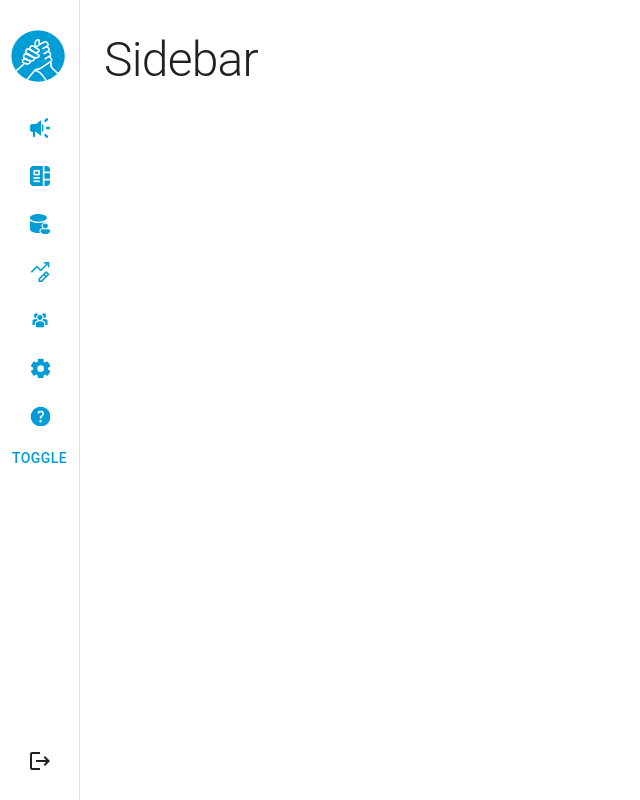
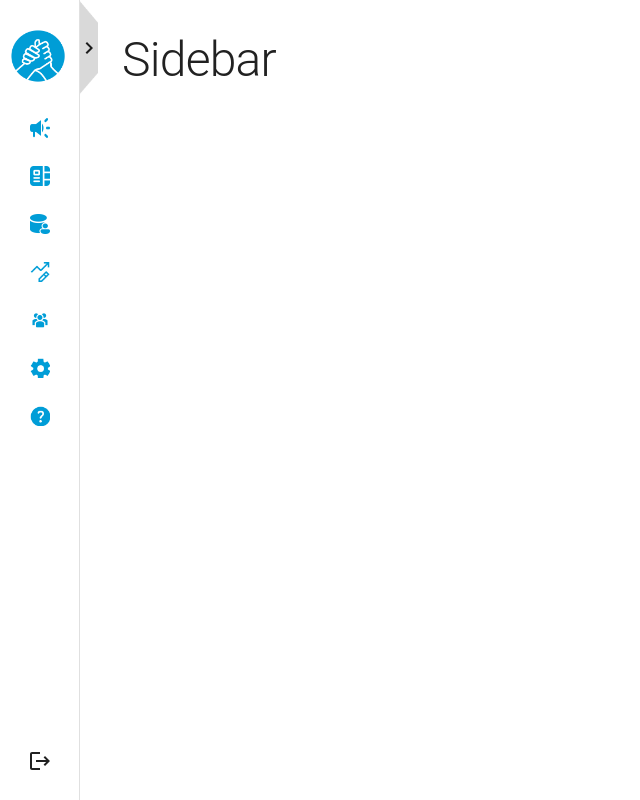
Before and after one commit to dsc-project-mr/mr-fe-internal, a Next.js app: page /sidebar in a window 1280 px wide. Shown: the whole page, without its empty margins (0-640 px from the left). Built offline with nearby package versions, Linux system fonts and the light colour scheme.

Commit message:
feat: Add Toggle button for sidebar

```diff
--- a/components/Sidebar/HeaderTab.tsx
+++ b/components/Sidebar/HeaderTab.tsx
@@ -39,7 +39,7 @@ const HeaderTab = ({
     <>
       <ListItem key={headerData.title} disablePadding>
         <Accordion
-          expanded={expanded}
+          expanded={isSidebarOpen && expanded}
           // Disable routing if header has subheaders
           onClick={() => !hasSubheaders && router.push(headerData.route)}
           onChange={() => {
--- a/components/Sidebar/index.tsx
+++ b/components/Sidebar/index.tsx
@@ -14,7 +14,9 @@ import { sidebarData } from 'constants/sidebarData'
 import LogoutIcon from '@mui/icons-material/Logout'
 import mr_logo from 'public/images/sidebar/mercy_relief_logo.png'
 import mr_compact_logo from 'public/images/sidebar/mercy_relief_compact_logo.png'
-
+import toggle_button from 'public/images/sidebar/toggle_button.png'
+import ChevronLeftIcon from '@mui/icons-material/ChevronLeft'
+import ChevronRightIcon from '@mui/icons-material/ChevronRight'
 import { MR_DARK_BLUE } from 'styles/theme'
 
 export const DRAWER_WIDTH = 240
@@ -106,7 +108,6 @@ const Sidebar = () => {
               setTabSelected={setTabSelected}
             />
           ))}
-          <Button onClick={() => setOpen(!open)}>Toggle</Button>
         </List>
 
         <Box marginBottom="20px">
@@ -126,6 +127,25 @@ const Sidebar = () => {
           )}
         </Box>
       </StyledDrawer>
+      <div>
+        <Box
+          onClick={() => setOpen(!open)}
+          sx={{
+            cursor: 'pointer',
+            backgroundImage: `url(${toggle_button.src})`,
+            backgroundPosition: 'center',
+            backgroundRepeat: 'no-repeat',
+            backgroundSize: 'cover',
+            height: '95px',
+            width: '18px',
+            display: 'flex',
+            alignItems: 'center',
+            justifyContent: 'center',
+          }}
+        >
+          {open ? <ChevronLeftIcon /> : <ChevronRightIcon />}
+        </Box>
+      </div>
     </>
   )
 }
--- a/pages/sidebar.tsx
+++ b/pages/sidebar.tsx
@@ -1,10 +1,8 @@
-import Sidebar from 'components/Sidebar'
 import type { NextPage } from 'next'
 
 const Home: NextPage = () => {
   return (
     <div>
-      <Sidebar />
       <h1>Sidebar</h1>
     </div>
   )
```
Also changed, not shown: public/images/sidebar/toggle_button.png (added).
